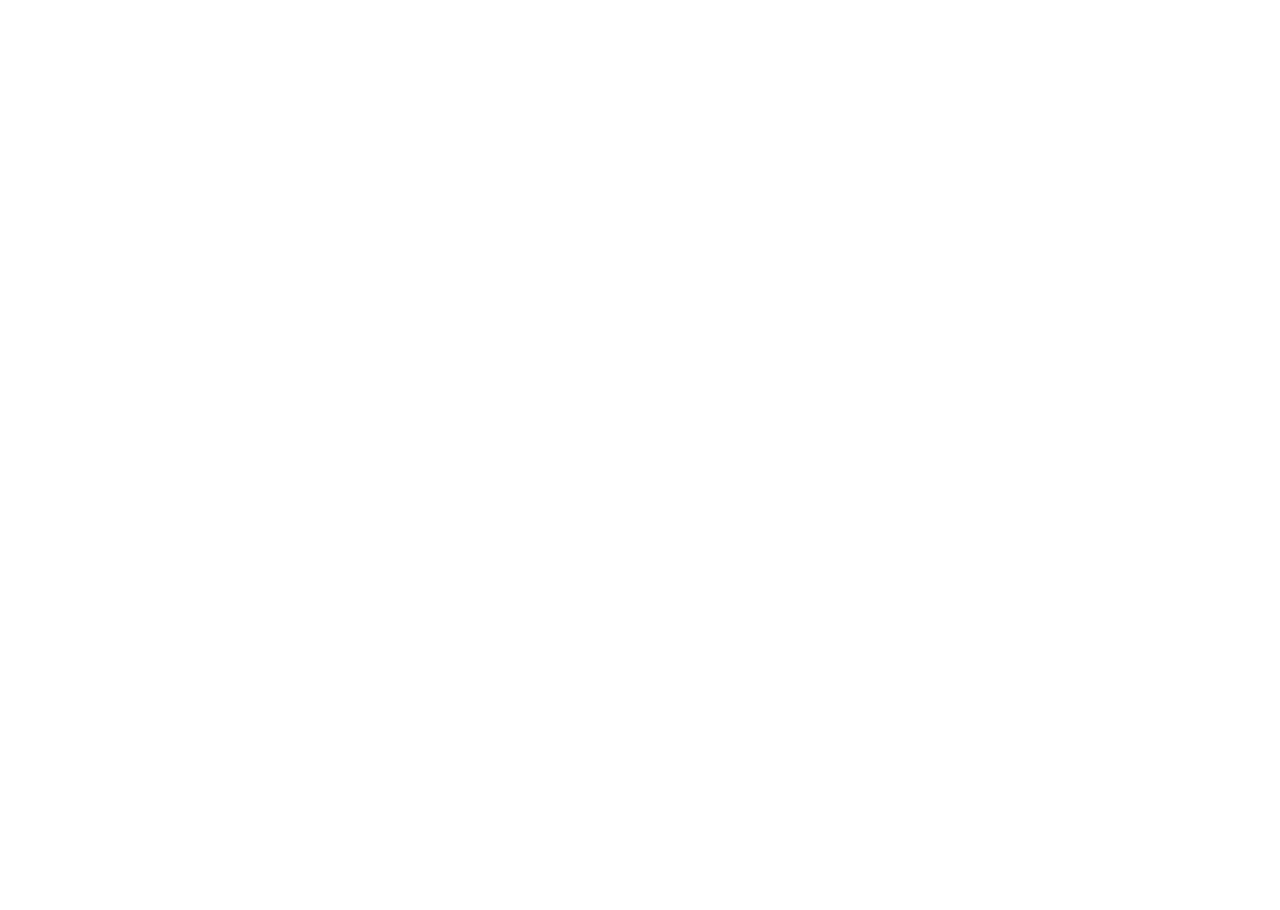
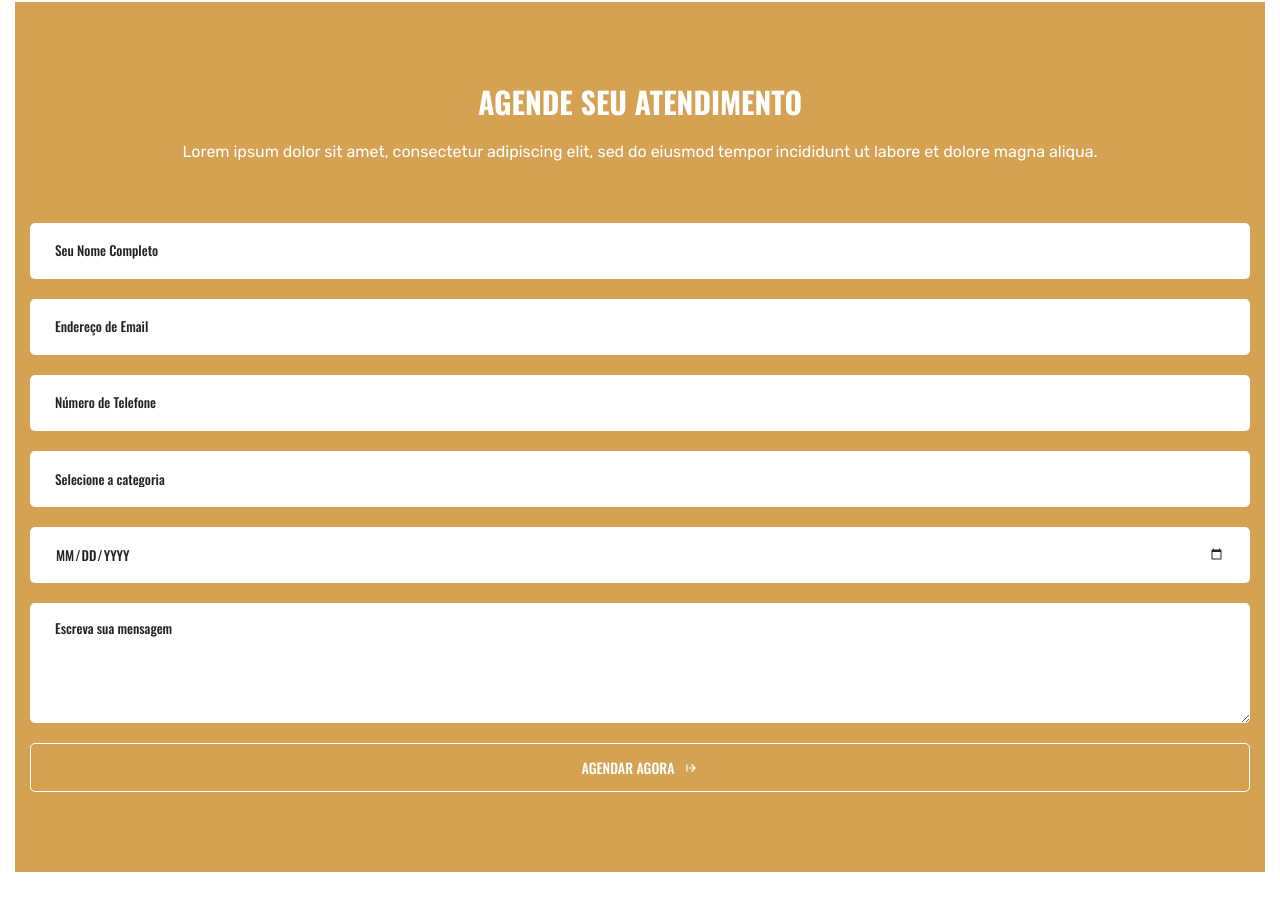
Before and after one commit to LucasDiello/barber-shop, a React (Vite) app: page / in a window 1280 px wide. Shown: the part 7086-7996 px from the top of the page. Before the commit the page ends 7008 px from the top, so only its background shows below. Built offline with nearby package versions, Linux system fonts and the light colour scheme.

Commit message:
add component appointment & style

```diff
--- a/src/App.css
+++ b/src/App.css
@@ -145,3 +145,7 @@ h3 {
   height: 100%;
   object-fit: cover;
 }
+
+.img-holder {
+  overflow: hidden;
+}
--- a/src/App.jsx
+++ b/src/App.jsx
@@ -1,4 +1,5 @@
 import './App.css'
+import Appointment from './components/Appointment'
 import Galery from './components/Galery'
 import Header from './components/Header'
 import Hero from './components/Hero'
@@ -16,6 +17,7 @@ function App() {
         <Services />
         <Prices />
         <Galery />
+        <Appointment />
       </article>
     </main>
     </>
--- /dev/null
+++ b/src/components/Appointment.jsx
@@ -0,0 +1,107 @@
+import React from "react";
+import "../styles/appointment.css"
+import appoinBanner1 from "../assets/images/appoin-banner-1.jpg"
+import appoinBanner2 from "../assets/images/appoin-banner-2.jpg"
+import { BiArrowFromLeft } from "react-icons/bi";
+
+const Appointment = () => {
+  return (
+    <section className="section appoin" id="appointment" aria-label="appointment">
+      <div className="containe">
+        <div className="appoin-card">
+          <figure
+            className="card-banner img-holder"
+          >
+            <img
+              src={appoinBanner1}
+              width="250"
+              height="774"
+              loading="lazy"
+              className="img-cover"
+            />
+          </figure>
+
+          <div className="card-content">
+            <h2 className="h2 section-title">Agende seu Atendimento</h2>
+
+            <p className="section-text">
+              Lorem ipsum dolor sit amet, consectetur adipiscing elit, sed do eiusmod tempor
+              incididunt ut labore et dolore magna aliqua.
+            </p>
+
+            <form action="" className="appoin-form">
+              <div className="input-wrapper">
+                <input
+                  type="text"
+                  name="name"
+                  placeholder="Seu Nome Completo"
+                  required
+                  className="input-field"
+                />
+
+                <input
+                  type="email"
+                  name="email_address"
+                  placeholder="Endereço de Email"
+                  required
+                  className="input-field"
+                />
+              </div>
+
+              <div className="input-wrapper">
+                <input
+                  type="text"
+                  name="phone"
+                  placeholder="Número de Telefone"
+                  required
+                  className="input-field"
+                />
+
+                <select name="category" className="input-field">
+                  <option value="Selecione a categoria">Selecione a categoria</option>
+                  <option value="Beleza e spa">Beleza e spa</option>
+                  <option value="Massagem corporal">Massagem corporal</option>
+                  <option value="Barbearia e Facial">Barbearia e Facial</option>
+                  <option value="Coloração de cabelo">Coloração de cabelo</option>
+                </select>
+              </div>
+
+              <input
+                type="date"
+                name="date"
+                required
+                className="input-field date"
+              />
+
+              <textarea
+                name="message"
+                placeholder="Escreva sua mensagem"
+                required
+                className="input-field"
+              ></textarea>
+
+              <button type="submit" className="form-btn">
+                <span className="span">Agendar Agora</span>
+                <BiArrowFromLeft name="arrow-forward" aria-hidden="true"/>
+              </button>
+            </form>
+          </div>
+
+          <figure
+            className="card-banner img-holder"
+          >
+            <img
+              src={appoinBanner2}
+              width="250"
+              height="774"
+              loading="lazy"
+              className="img-cover"
+            />
+          </figure>
+        </div>
+      </div>
+    </section>
+  );
+};
+
+export default Appointment;
--- /dev/null
+++ b/src/styles/appointment.css
@@ -0,0 +1,76 @@
+.appoin { padding-block-start: 0; }
+
+.appoin-card .card-banner { display: none; }
+
+.appoin-card .card-content {
+  background-color: var(--indian-yellow);
+  padding: 80px 15px;
+  text-align: center;
+  color: white;
+}
+
+.appoin-card .section-title { color: white; }
+
+.appoin-card .section-text { margin-block: 15px 55px; }
+
+.input-field {
+  background-color: white;
+  color: rgb(72, 79, 86);
+  min-height: 56px;
+  padding-inline: 25px;
+  border-radius: 5px;
+  margin-block-end: 20px;
+  outline: none;
+  outline-offset: 0;
+}
+
+.input-field:focus { outline: 3px solid rgb(0,0,0,0.3); }
+
+select.input-field { appearance: none; }
+
+select.input-field,
+.input-field::placeholder,
+.input-field.date {
+  font-family: var(--ff-oswald);
+  color: var(--eerie-black-1);
+  font-weight: 500;
+}
+
+.input-field > option {
+  color: var(--sonic-silver);
+  font-family: var(--ff-rubik);
+}
+
+.input-field.date { text-transform: uppercase; }
+
+.input-field::-webkit-calendar-picker-indicator { opacity: 0.85; }
+
+textarea.input-field {
+  padding-block: 15px;
+  min-height: 100px;
+  height: 120px;
+  max-height: 150px;
+  resize: vertical;
+}
+
+.form-btn {
+  color: white;
+  font-family: var(--ff-oswald);
+  font-size: 1.4rem;
+  font-weight: 500;
+  text-transform: uppercase;
+  width: 100%;
+  display: flex;
+  justify-content: center;
+  align-items: center;
+  gap: 10px;
+  border: 1px solid white;
+  padding: 13px;
+  border-radius: 5px;
+  transition: 0.5s ease;
+}
+
+.form-btn:is(:hover, :focus) {
+  background-color: white;
+  color: var(--eerie-black-1);
+}
--- a/src/styles/galery.css
+++ b/src/styles/galery.css
@@ -78,7 +78,7 @@
   background-color: white;
   color: var(--indian-yellow);
   font-size: 18px;
-  padding: 10px 20px;
+  padding: 6px 16px;
   border-radius: 5px;
   margin-block-start: 12px;
   transition: 0.5s ease;
@@ -88,7 +88,3 @@
   background-color: var(--indian-yellow);
   color: white;
 }
-
-.img-holder {
-  overflow: hidden;
-}
```
Also changed, not shown: src/assets/images/appoin-banner-1.jpg (added), src/assets/images/appoin-banner-2.jpg (added).
